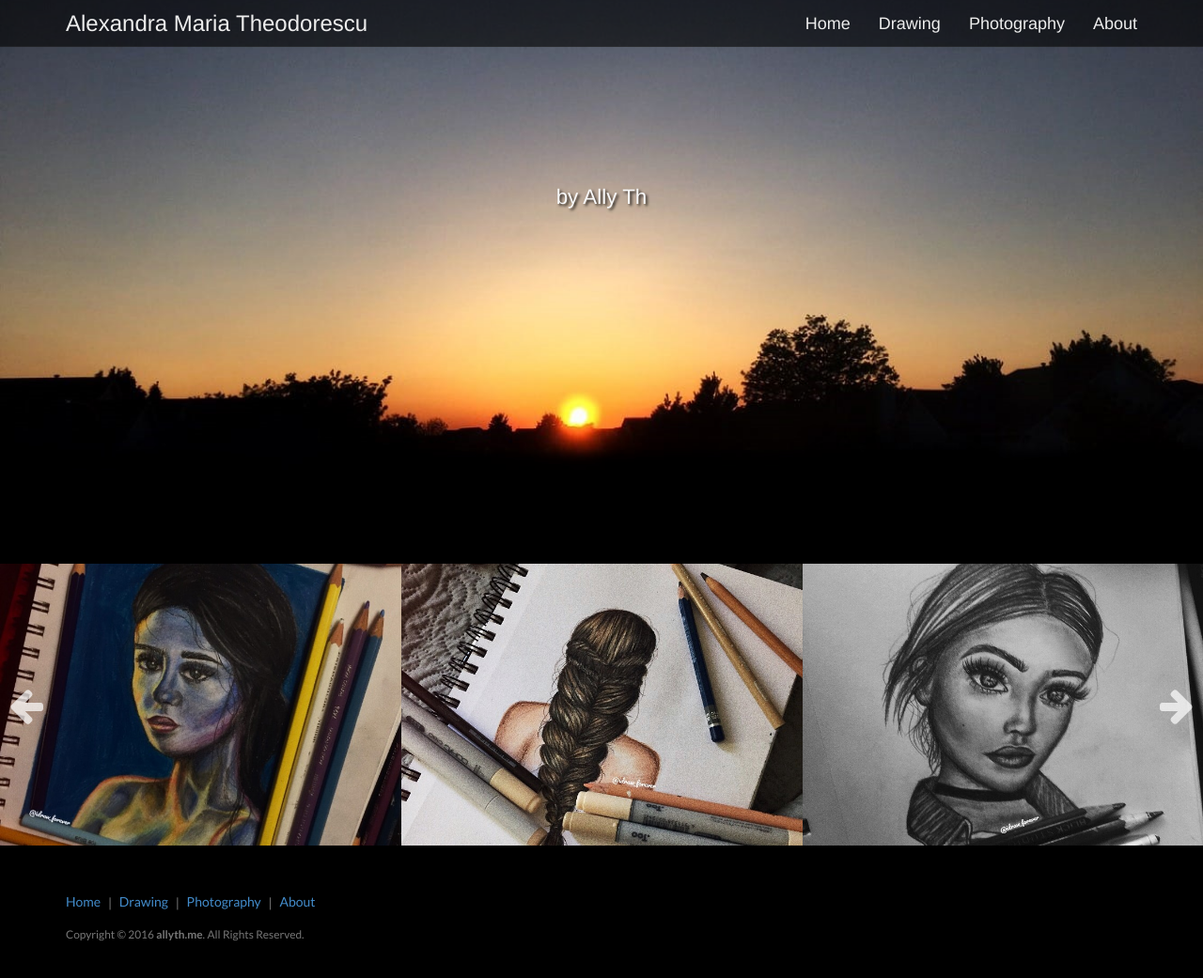
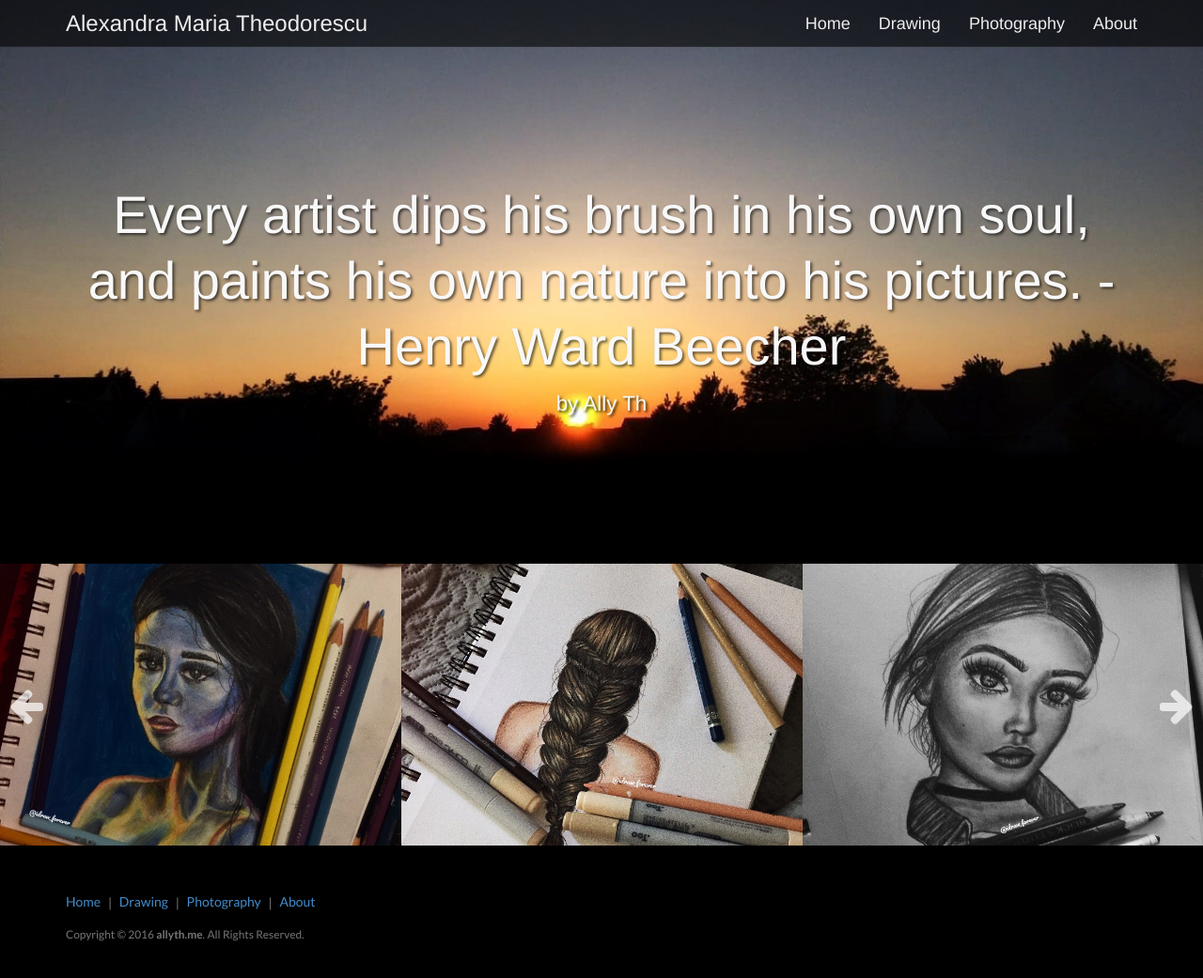
Before and after one commit to allyth/allyth, a Jekyll site: the page built from index.html, in a window 1280 px wide and 1053 px high. Shown: the top 1041 px of the window at 94% size. Built offline with Jekyll 4.4.1, drawn with Linux system fonts in a browser that asks for light colours; some web fonts are replaced.

Commit message:
new message

```diff
--- a/index.html
+++ b/index.html
@@ -20,7 +20,7 @@
                     <div class="row">
                         <div class="col-lg-12">
                             <div class="intro-message">
-                                <h1></h1>
+                                <h1>Every artist dips his brush in his own soul, and paints his own nature into his pictures. - Henry Ward Beecher</h1>
                                 <span class="subtitle">by Ally Th</span>
                                 <!--<hr class="intro-divider">
                                 <ul class="list-inline intro-social-buttons">
```
